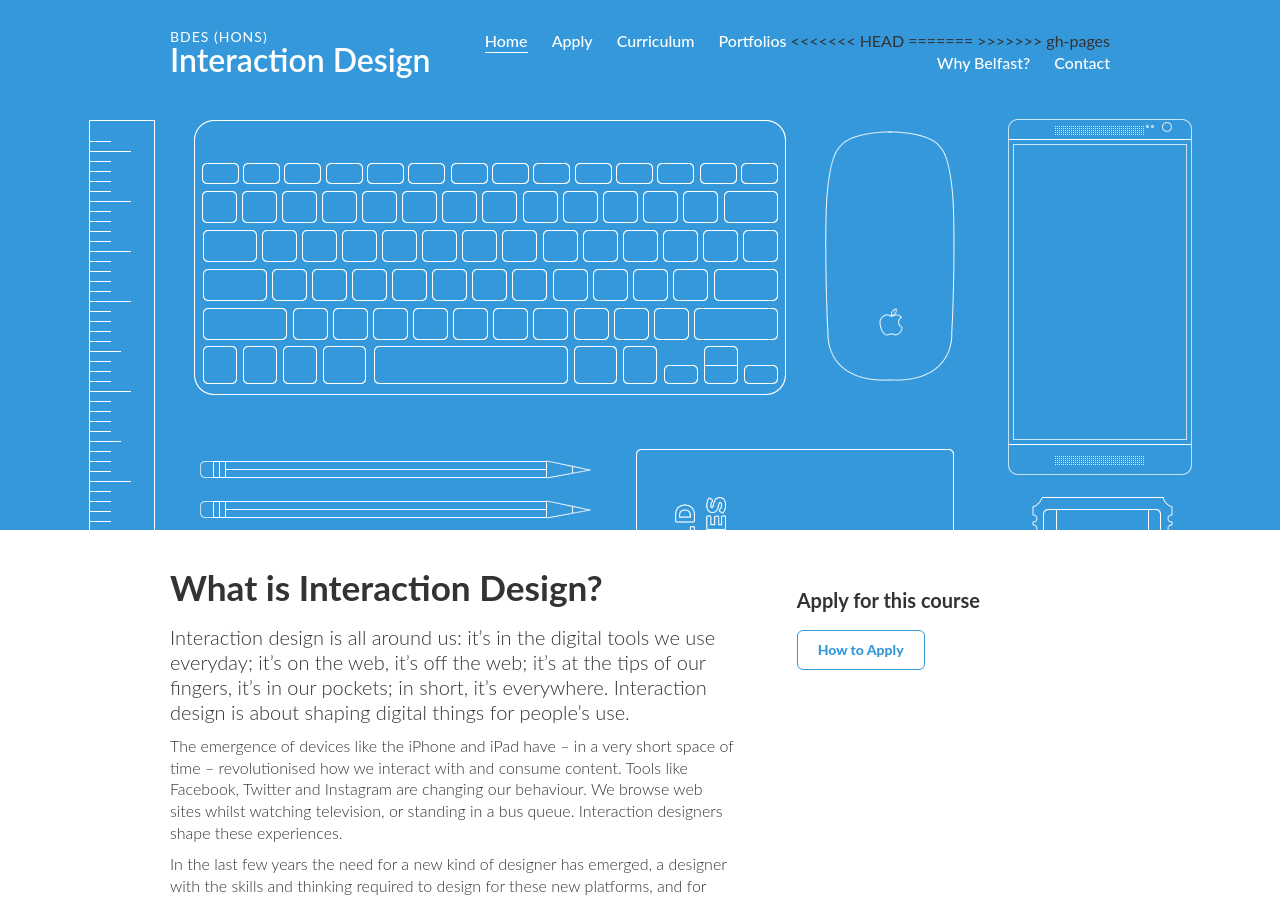
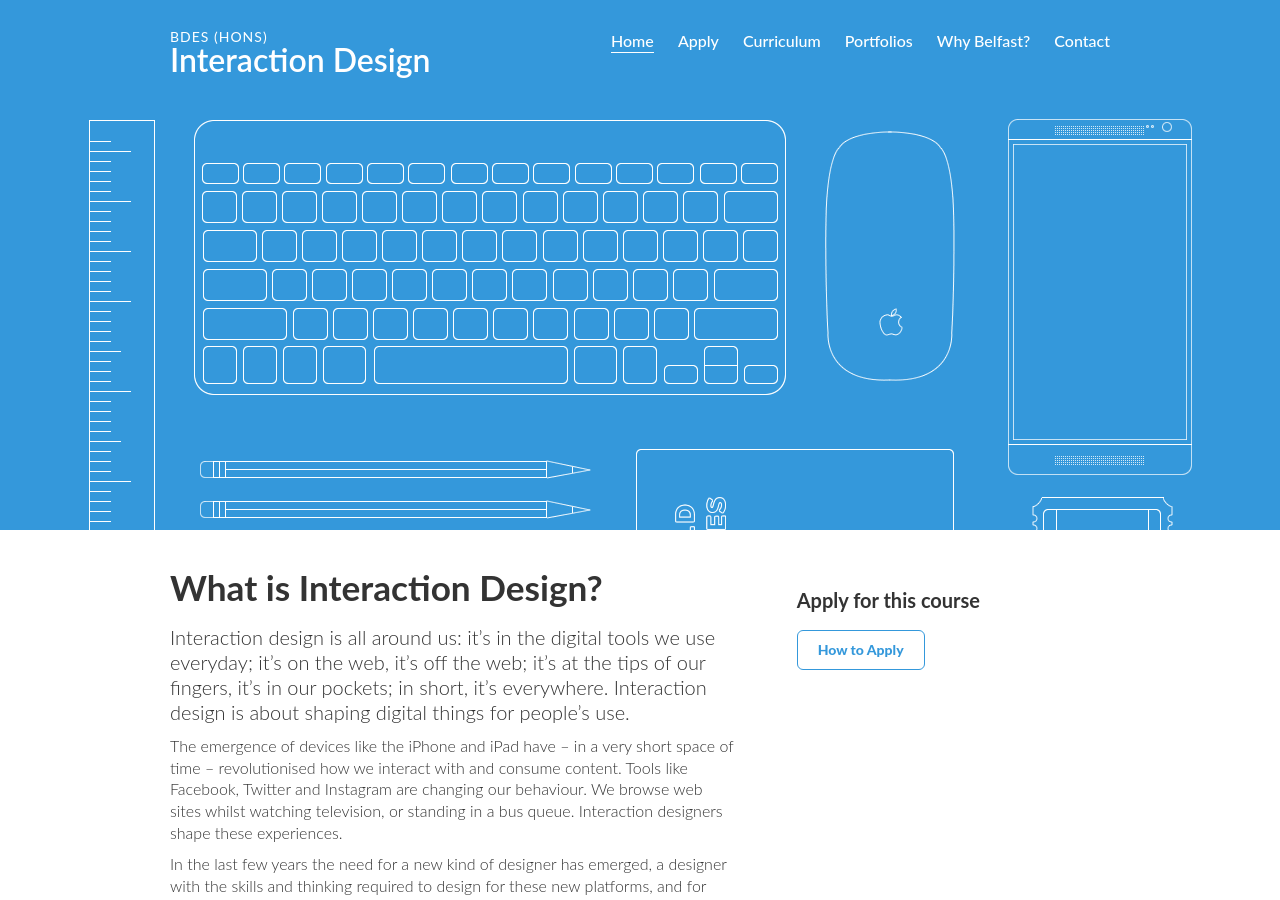
Before and after one commit to ixdbelfast/ixdbelfast.github.io, a Jekyll site: the page built from index.html, in a window 1280 px wide and 900 px high. Built offline with Jekyll 4.4.1, drawn with Linux system fonts in a browser that asks for light colours.

Commit message:
Remove rogue code

```diff
--- a/_includes/header.html
+++ b/_includes/header.html
@@ -16,12 +16,9 @@
         <li><a class="apply" href="{{ site.baseurl }}/apply/">Apply</a></li>
         <li><a class="curriculum" href="{{ site.baseurl }}/curriculum/">Curriculum</a></li>
         <li><a class="portfolios" href="{{ site.baseurl }}/portfolios/">Portfolios</a></li>
-<<<<<<< HEAD
         <!-- <li><a class="timetable" href="{{ site.baseurl }}/timetable/">Timetable</a></li> -->
         <!--  <li><a class="timetable" href="{{ site.baseurl }}/timetable/">Timetable</a></li>-->
-=======
       <!--  <li><a class="timetable" href="{{ site.baseurl }}/timetable/">Timetable</a></li> -->
->>>>>>> gh-pages
         <li><a class="why-belfast" href="{{ site.baseurl }}/why-belfast/">Why Belfast?</a></li>
             <!--li><a class="journal" href="{{ site.baseurl }}/journal/">Journal</a></li>  -->
         <li><a class="contact" href="{{ site.baseurl }}/contact/">Contact</a></li>
```
